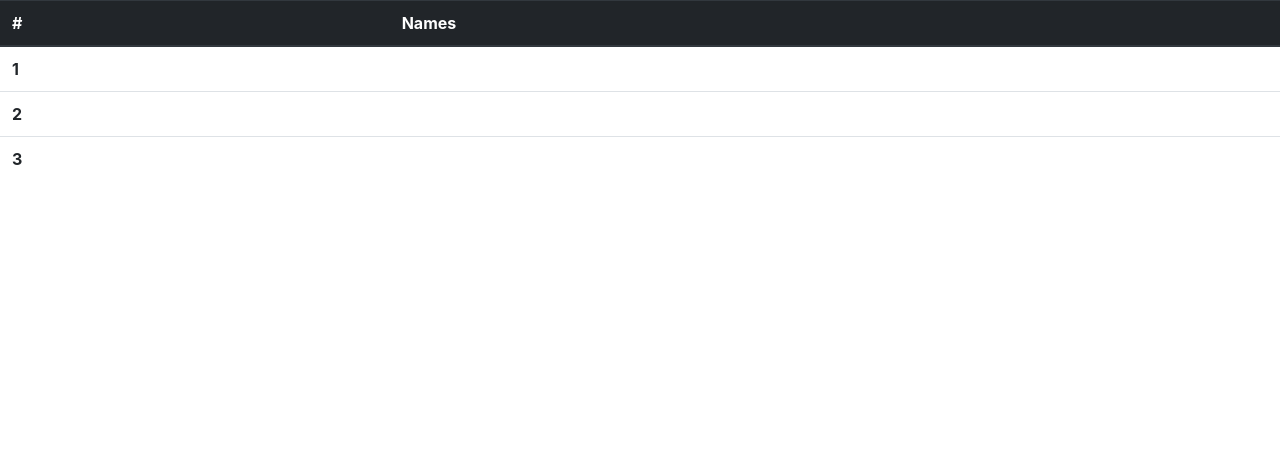
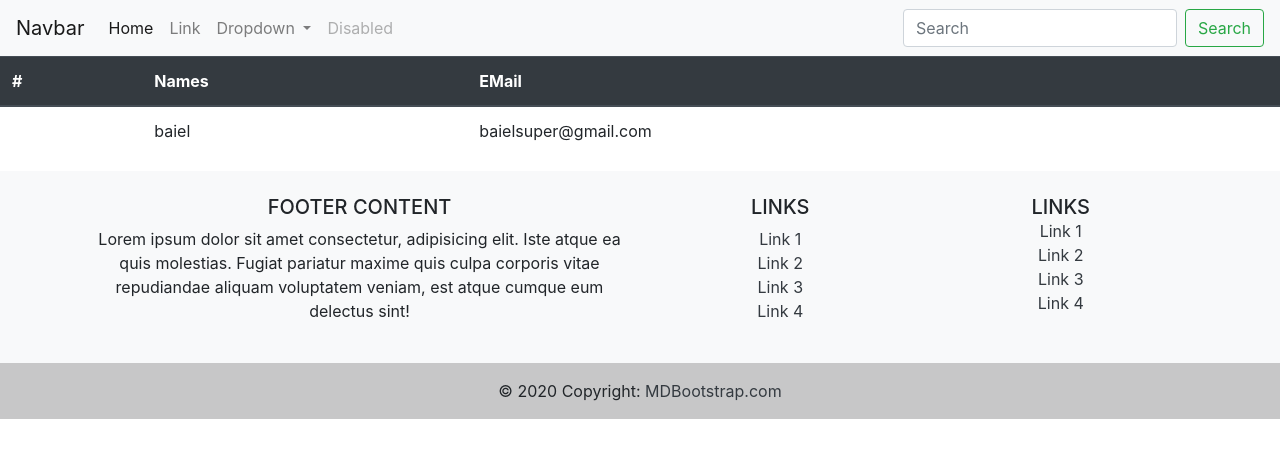
Before and after one commit to NBaiel81/DjangoProject, a Django app: template burger/products/templates/products/user_list.html in a window 1280 px wide. Shown: the top 458 px of the page. Run offline with Django 3.2, Linux system fonts and the light colour scheme; the template is opened without the code that fills it: values that come from a table or form of the project are taken from there, others are empty; data comes from the database, SQL or seed files in the repository; both versions use the stored data as it was after the commit; some libraries are stand-ins or nearby versions.

Commit message:
hello burger

```diff
--- /dev/null
+++ b/burger/products/templates/products/base.html
@@ -0,0 +1,15 @@
+
+<!DOCTYPE html>
+<html lang="en">
+<head>
+    <meta charset="UTF-8">
+    <title>Title</title>
+    <link rel="stylesheet" href="https://stackpath.bootstrapcdn.com/bootstrap/4.3.1/css/bootstrap.min.css" integrity="sha384-ggOyR0iXCbMQv3Xipma34MD+dH/1fQ784/j6cY/iJTQUOhcWr7x9JvoRxT2MZw1T" crossorigin="anonymous">
+</head>
+<body>
+{% include 'products/navbar.html'%}
+{% block content %}
+{% endblock %}
+{% include 'products/footer.html'%}
+</body>
+</html>
--- /dev/null
+++ b/burger/products/templates/products/footer.html
@@ -0,0 +1,72 @@
+<!-- Footer -->
+<footer class="bg-light text-center text-lg-start">
+  <!-- Grid container -->
+  <div class="container p-4">
+    <!--Grid row-->
+    <div class="row">
+      <!--Grid column-->
+      <div class="col-lg-6 col-md-12 mb-4 mb-md-0">
+        <h5 class="text-uppercase">Footer Content</h5>
+
+        <p>
+          Lorem ipsum dolor sit amet consectetur, adipisicing elit. Iste atque ea quis
+          molestias. Fugiat pariatur maxime quis culpa corporis vitae repudiandae aliquam
+          voluptatem veniam, est atque cumque eum delectus sint!
+        </p>
+      </div>
+      <!--Grid column-->
+
+      <!--Grid column-->
+      <div class="col-lg-3 col-md-6 mb-4 mb-md-0">
+        <h5 class="text-uppercase">Links</h5>
+
+        <ul class="list-unstyled mb-0">
+          <li>
+            <a href="#!" class="text-dark">Link 1</a>
+          </li>
+          <li>
+            <a href="#!" class="text-dark">Link 2</a>
+          </li>
+          <li>
+            <a href="#!" class="text-dark">Link 3</a>
+          </li>
+          <li>
+            <a href="#!" class="text-dark">Link 4</a>
+          </li>
+        </ul>
+      </div>
+      <!--Grid column-->
+
+      <!--Grid column-->
+      <div class="col-lg-3 col-md-6 mb-4 mb-md-0">
+        <h5 class="text-uppercase mb-0">Links</h5>
+
+        <ul class="list-unstyled">
+          <li>
+            <a href="#!" class="text-dark">Link 1</a>
+          </li>
+          <li>
+            <a href="#!" class="text-dark">Link 2</a>
+          </li>
+          <li>
+            <a href="#!" class="text-dark">Link 3</a>
+          </li>
+          <li>
+            <a href="#!" class="text-dark">Link 4</a>
+          </li>
+        </ul>
+      </div>
+      <!--Grid column-->
+    </div>
+    <!--Grid row-->
+  </div>
+  <!-- Grid container -->
+
+  <!-- Copyright -->
+  <div class="text-center p-3" style="background-color: rgba(0, 0, 0, 0.2)">
+    © 2020 Copyright:
+    <a class="text-dark" href="https://mdbootstrap.com/">MDBootstrap.com</a>
+  </div>
+  <!-- Copyright -->
+</footer>
+<!-- Footer -->
--- /dev/null
+++ b/burger/products/templates/products/navbar.html
@@ -0,0 +1,35 @@
+<nav class="navbar navbar-expand-lg navbar-light bg-light">
+  <a class="navbar-brand" href="#">Navbar</a>
+  <button class="navbar-toggler" type="button" data-toggle="collapse" data-target="#navbarSupportedContent" aria-controls="navbarSupportedContent" aria-expanded="false" aria-label="Toggle navigation">
+    <span class="navbar-toggler-icon"></span>
+  </button>
+
+  <div class="collapse navbar-collapse" id="navbarSupportedContent">
+    <ul class="navbar-nav mr-auto">
+      <li class="nav-item active">
+        <a class="nav-link" href="#">Home <span class="sr-only">(current)</span></a>
+      </li>
+      <li class="nav-item">
+        <a class="nav-link" href="#">Link</a>
+      </li>
+      <li class="nav-item dropdown">
+        <a class="nav-link dropdown-toggle" href="#" id="navbarDropdown" role="button" data-toggle="dropdown" aria-haspopup="true" aria-expanded="false">
+          Dropdown
+        </a>
+        <div class="dropdown-menu" aria-labelledby="navbarDropdown">
+          <a class="dropdown-item" href="#">Action</a>
+          <a class="dropdown-item" href="#">Another action</a>
+          <div class="dropdown-divider"></div>
+          <a class="dropdown-item" href="#">Something else here</a>
+        </div>
+      </li>
+      <li class="nav-item">
+        <a class="nav-link disabled" href="#" tabindex="-1" aria-disabled="true">Disabled</a>
+      </li>
+    </ul>
+    <form class="form-inline my-2 my-lg-0">
+      <input class="form-control mr-sm-2" type="search" placeholder="Search" aria-label="Search">
+      <button class="btn btn-outline-success my-2 my-sm-0" type="submit">Search</button>
+    </form>
+  </div>
+</nav>
--- a/burger/products/templates/products/user_list.html
+++ b/burger/products/templates/products/user_list.html
@@ -1,30 +1,26 @@
-<link rel="stylesheet" href="https://maxcdn.bootstrapcdn.com/bootstrap/4.0.0/css/bootstrap.min.css"
-      integrity="sha384-Gn5384xqQ1aoWXA+058RXPxPg6fy4IWvTNh0E263XmFcJlSAwiGgFAW/dAiS6JXm" crossorigin="anonymous">
-{% for user in users%}
+{% extends 'products/base.html' %}
+{% block content %}
+
 <table class="table">
   <thead class="thead-dark">
     <tr>
       <th scope="col">#</th>
       <th scope="col">Names</th>
+      <th scope="col">EMail</th>
 
     </tr>
   </thead>
   <tbody>
+  {% for user in users %}
     <tr>
-      <th scope="row">1</th>
-      <td>{{user.name}}</td>
+      <th scope="row"></th>
+      <td>{{user.username}}</td>
+      <td>{{user.email}}</td>
+    </tr>
+  {%endfor%}
 
-    </tr>
-    <tr>
-      <th scope="row">2</th>
-      <td>{{user.name}}</td>
 
-    </tr>
-    <tr>
-      <th scope="row">3</th>
-      <td>{{user.name}}</td>
+  </tbody>
 
-    </tr>
-  </tbody>
-   {%endfor%}
 </table>
+{% endblock %}
```
Also changed, not shown: tasks.py (added, +10 -0 lines), burger/db.sqlite3.
